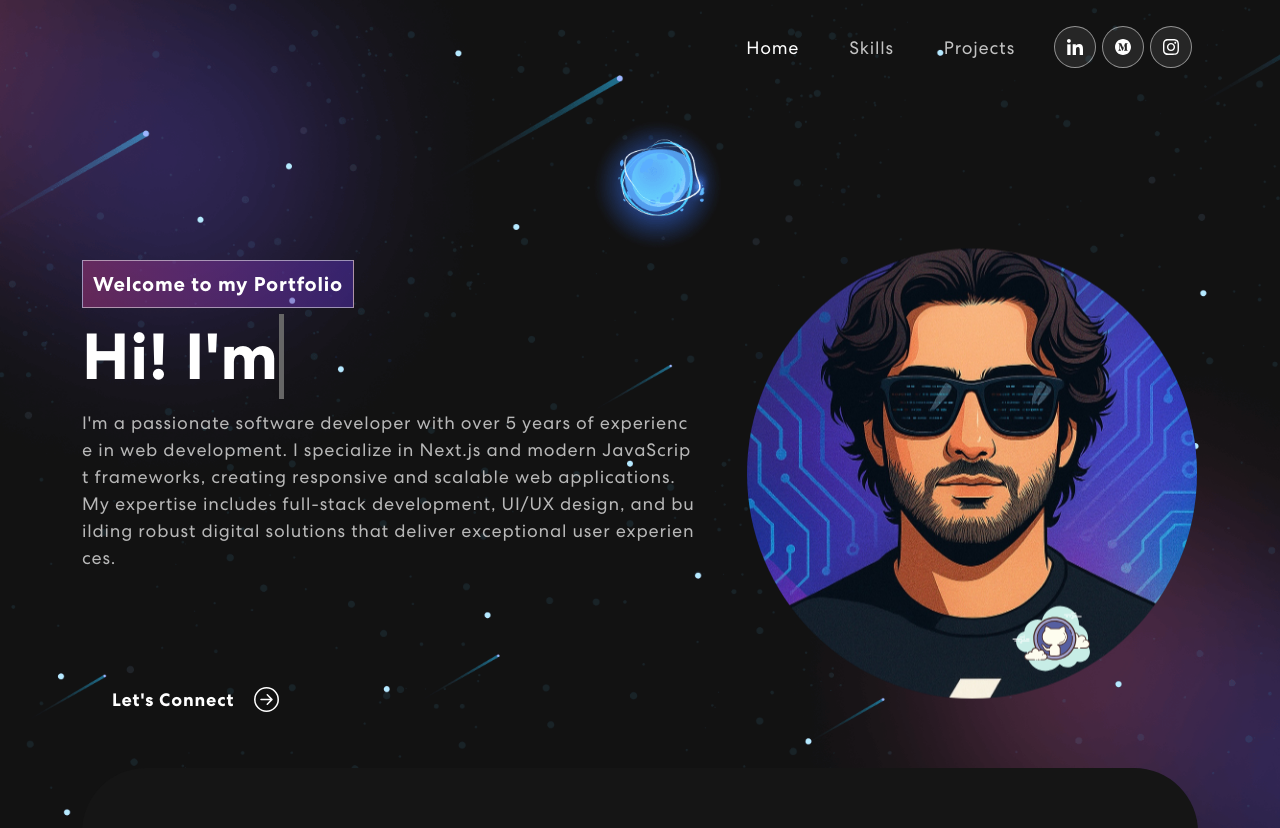
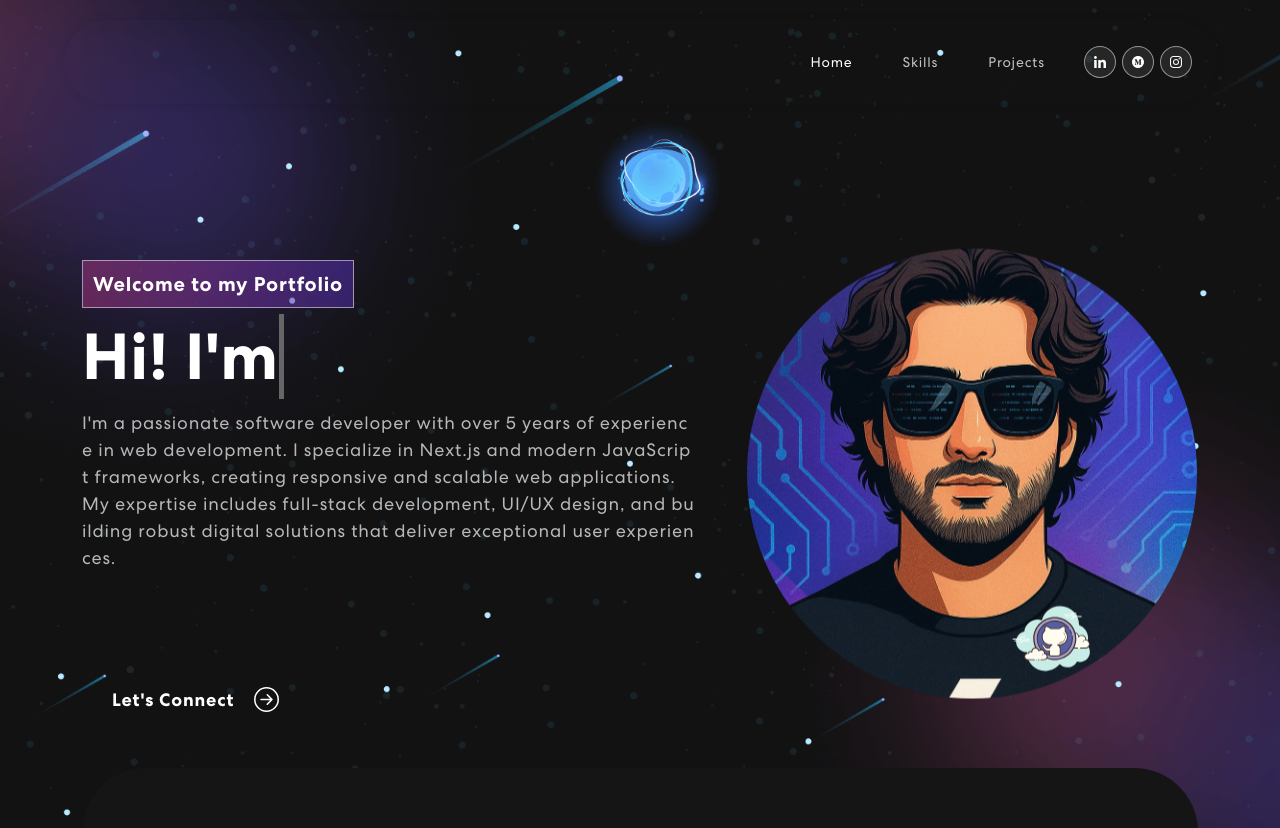
Before and after one commit to mahirliy55/yusifs-portfolio, a React (Create React App) app: page / in a window 1280 px wide. Shown: the top 828 px of the page. Built offline with nearby package versions, Linux system fonts and the light colour scheme; no server answers.

Commit message:
feat: Add dynamic navbar background based on scroll position
- Set navbar background to transparent by default
- Apply gradient background when scrolled past 50px
- Improves visual hierarchy and content visibility

```diff
--- a/src/components/NavBar.js
+++ b/src/components/NavBar.js
@@ -13,7 +13,7 @@ import { BrowserRouter as Router } from "react-router-dom";
  */
 export const NavBar = () => {
   // State for tracking active navigation link
-  const [activeLink, setActiveLink] = useState('home');
+  const [activeLink, setActiveLink] = useState("home");
   // State for tracking scroll position to apply background styling
   const [scrolled, setScrolled] = useState(false);
 
@@ -28,13 +28,13 @@ export const NavBar = () => {
       } else {
         setScrolled(false);
       }
-    }
+    };
 
     window.addEventListener("scroll", onScroll);
 
     // Cleanup event listener on component unmount
     return () => window.removeEventListener("scroll", onScroll);
-  }, [])
+  }, []);
 
   /**
    * Updates active link state when navigation item is clicked
@@ -42,14 +42,29 @@ export const NavBar = () => {
    */
   const onUpdateActiveLink = (value) => {
     setActiveLink(value);
-  }
+  };
 
   return (
     <Router>
-      <Navbar expand="md" className={scrolled ? "scrolled" : ""}>
+      <Navbar
+        expand="md"
+        className={scrolled ? "scrolled" : ""}
+        style={{
+          borderRadius: "50px",
+          width: "90%",
+          margin: "0 auto",
+          boxShadow: "0 0 10px 0 rgba(0, 0, 0, 0.1)",
+          position: "fixed",
+          top: "20px",
+          left: "50%",
+          transform: "translateX(-50%)",
+          background: scrolled
+            ? "linear-gradient(90.21deg, #AA367C -5.91%, #4A2FBD 111.58%)"
+            : "transparent",
+        }}
+      >
         <Container>
           {/* Brand logo */}
-
 
           {/* Mobile menu toggle button */}
           <Navbar.Toggle aria-controls="basic-navbar-nav">
@@ -62,22 +77,39 @@ export const NavBar = () => {
             <Nav className="ms-auto">
               <Nav.Link
                 href="#home"
-                className={activeLink === 'home' ? 'active navbar-link' : 'navbar-link'}
-                onClick={() => onUpdateActiveLink('home')}
+                style={{
+                  fontSize: "14px",
+                }}
+                className={
+                  activeLink === "home" ? "active navbar-link" : "navbar-link"
+                }
+                onClick={() => onUpdateActiveLink("home")}
               >
                 Home
               </Nav.Link>
               <Nav.Link
                 href="#skills"
-                className={activeLink === 'skills' ? 'active navbar-link' : 'navbar-link'}
-                onClick={() => onUpdateActiveLink('skills')}
+                style={{
+                  fontSize: "14px",
+                }}
+                className={
+                  activeLink === "skills" ? "active navbar-link" : "navbar-link"
+                }
+                onClick={() => onUpdateActiveLink("skills")}
               >
                 Skills
               </Nav.Link>
               <Nav.Link
                 href="#projects"
-                className={activeLink === 'projects' ? 'active navbar-link' : 'navbar-link'}
-                onClick={() => onUpdateActiveLink('projects')}
+                style={{
+                  fontSize: "14px",
+                }}
+                className={
+                  activeLink === "projects"
+                    ? "active navbar-link"
+                    : "navbar-link"
+                }
+                onClick={() => onUpdateActiveLink("projects")}
               >
                 Projects
               </Nav.Link>
@@ -86,23 +118,46 @@ export const NavBar = () => {
             {/* Social media icons and connect button */}
             <span className="navbar-text">
               <div className="social-icon">
-                <a href="https://www.linkedin.com/in/your-profile" target="_blank" rel="noopener noreferrer">
+                <a
+                  href="https://www.linkedin.com/in/your-profile"
+                  target="_blank"
+                  rel="noopener noreferrer"
+                  style={{
+                    width: "32px",
+                    height: "32px",
+                  }}
+                >
                   <img src={navIcon1} alt="LinkedIn Profile" />
                 </a>
-                <a href="https://www.facebook.com/your-profile" target="_blank" rel="noopener noreferrer">
+                <a
+                  href="https://www.facebook.com/your-profile"
+                  target="_blank"
+                  rel="noopener noreferrer"
+                  style={{
+                    width: "32px",
+                    height: "32px",
+                  }}
+                >
                   <img src={navIcon2} alt="Facebook Profile" />
                 </a>
-                <a href="https://www.instagram.com/your-profile" target="_blank" rel="noopener noreferrer">
+                <a
+                  href="https://www.instagram.com/your-profile"
+                  target="_blank"
+                  rel="noopener noreferrer"
+                  style={{
+                    width: "32px",
+                    height: "32px",
+                  }}
+                >
                   <img src={navIcon3} alt="Instagram Profile" />
                 </a>
               </div>
 
               {/* Connect button with smooth scroll to contact section */}
-
             </span>
           </Navbar.Collapse>
         </Container>
       </Navbar>
     </Router>
-  )
-}
+  );
+};
```
